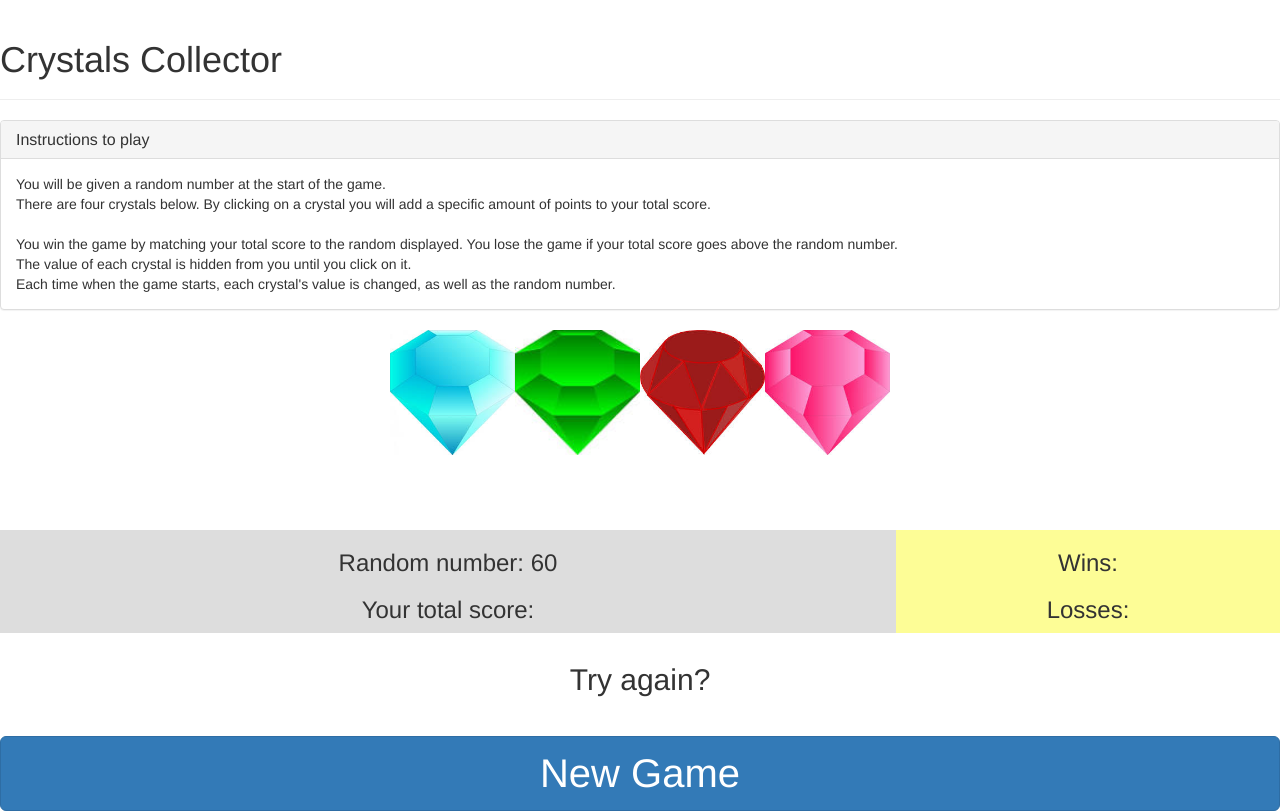
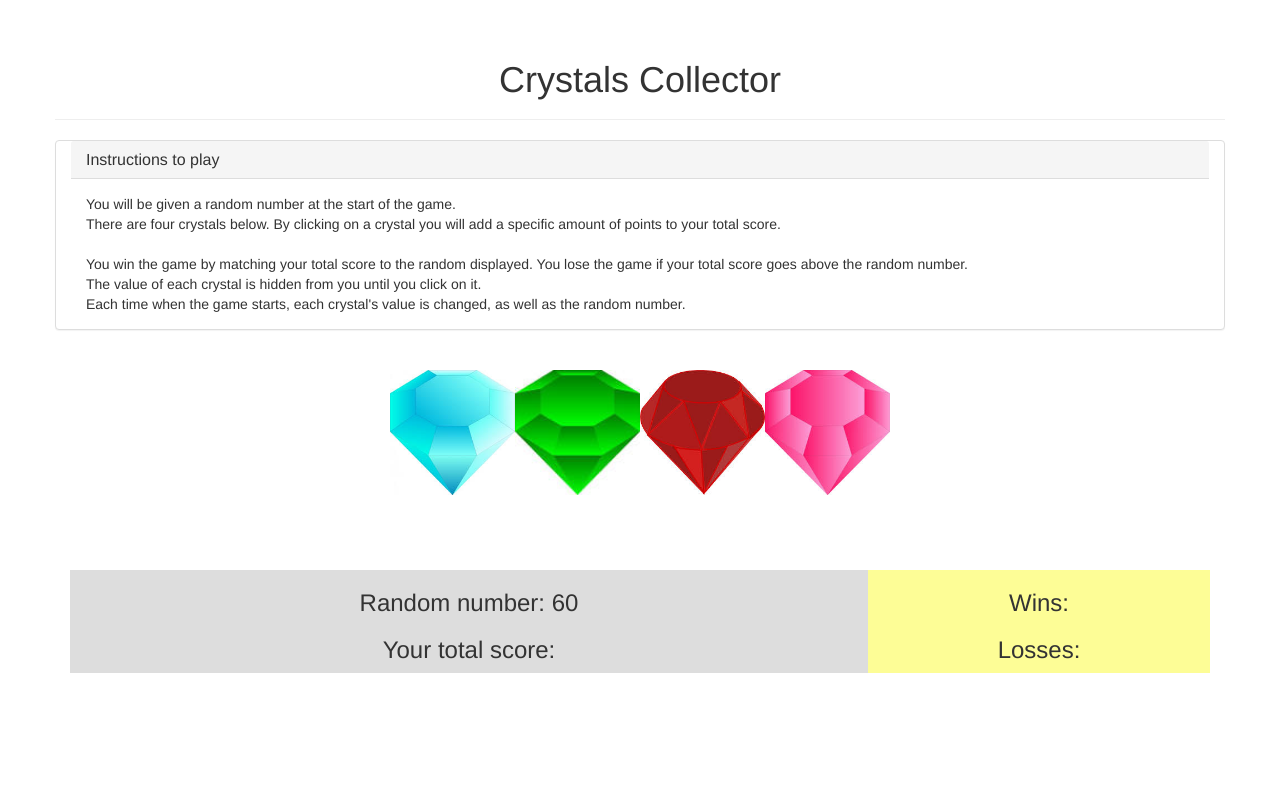
Before and after one commit to mnaumoski/week-4-game, a PHP site: page / in a window 1280 px wide. After the commit the page ends 673 px from the top, so only its background shows below. Run offline with PHP 8.4, Linux system fonts and the light colour scheme; some libraries are stand-ins or nearby versions.

Commit message:
applied constructive critcism

```diff
--- a/assets/css/style.css
+++ b/assets/css/style.css
@@ -1,7 +1,7 @@
 
 #crystals {
 	text-align: center;
-	height: 200px;
+	min-height: 200px;
 }
 
 #numbers {
@@ -17,6 +17,7 @@
 	width: 30%;
 	float: right;
 	text-align: center;
+
 }
 #oneMoreTry {
 	clear: both;
--- a/index.html
+++ b/index.html
@@ -1,61 +1,49 @@
 <!DOCTYPE html>
 <!DOCTYPE html>
 <html>
+
 <head>
     <title>Crystals Collector</title>
     <link type="text/css" rel="stylesheet" href="assets/css/reset.css">
     <link type="text/css" rel="stylesheet" href="assets/css/style.css">
-		<link rel = "stylesheet" href="https://bootswatch.com/paper/bootstrap.min.css">
+    <link rel="stylesheet" href="https://bootswatch.com/paper/bootstrap.min.css">
 </head>
+
 <body>
-	<div class="page-header">
-  		<h1>Crystals Collector <small></small></h1>
+    <div class="page-header text-center container">
+        <h1>Crystals Collector</h1>
     </div>
-
-
-
-	<div class="panel panel-default">
+    <div class="panel panel-default container">
         <div class="panel-heading">
             <h3 class="panel-title">Instructions to play</h3>
         </div>
         <div class="panel-body">
             You will be given a random number at the start of the game.
+            <br> There are four crystals below. By clicking on a crystal you will add a specific amount of points to your total score.
             <br>
-				    There are four crystals below. By clicking on a crystal you will add a specific amount of points to your total score.
-				    <br>
-				    <br>
-				    You win the game by matching your total score to the random displayed. You lose the game if your total score goes above the random number.
-				    <br>
-				    The value of each crystal is hidden from you until you click on it.
-				    <br>
-				    Each time when the game starts, each crystal's value is changed, as well as the random number.
+            <br> You win the game by matching your total score to the random displayed. You lose the game if your total score goes above the random number.
+            <br> The value of each crystal is hidden from you until you click on it.
+            <br> Each time when the game starts, each crystal's value is changed, as well as the random number.
         </div>
     </div>
-
-  	<div id = "crystals">
+    <br>
+    <div class="container" id="crystals">
     </div>
-
-	<div id = "numbers">
-		<h3 class = "">Random number: <span id = "number">39</span></h3>
-		<h3 class = "">Your total score: <span id="yourNumber"></span></h3>
+    <div class="container">
+				    <div id="numbers">
+				        <h3 class="">Random number: <span id = "number">39</span></h3>
+				        <h3 class="">Your total score: <span id="yourNumber"></span></h3>
 				    </div>
-
-	<div id = "scoreboard">
+				    <div class="container" id="scoreboard">
 				        <h3>Wins: <span id = "wins"></span></h3>
 				        <h3>Losses: <span id = "losses"></span></h3>
 				    </div>
-
-	<div>
-		<h2 id="oneMoreTry">Try again?</h2>
-
-	<button id="restart" type="button" class="btn btn-primary btn-lg btn-block">New Game</button>
-
 		</div>
 
     <script src="https://code.jquery.com/jquery.js"></script>
     <script type="text/javascript" src="assets/javascript/game.js">
     alert('hi'); //test for javascript
     </script>
+</body>
 
-</body>
 </html>
```
Also changed, not shown: assets/javascript/game.js (+11 -16 lines). Lines whose indentation alone changed are shown as unchanged.
